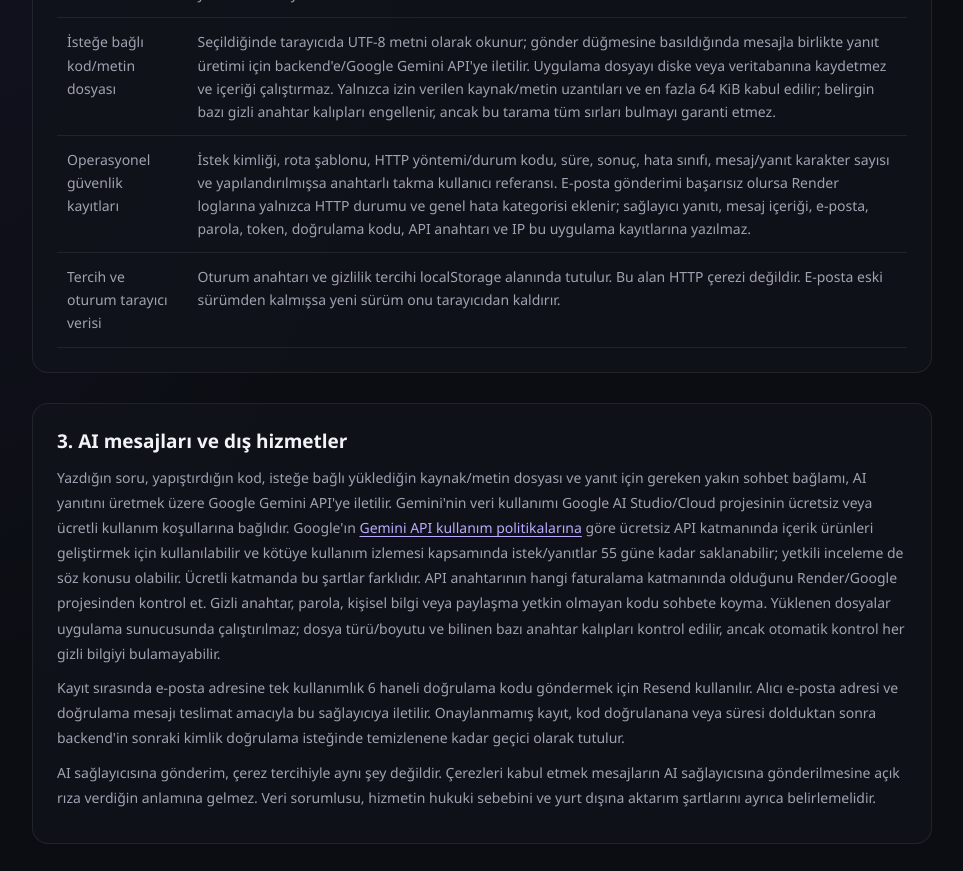
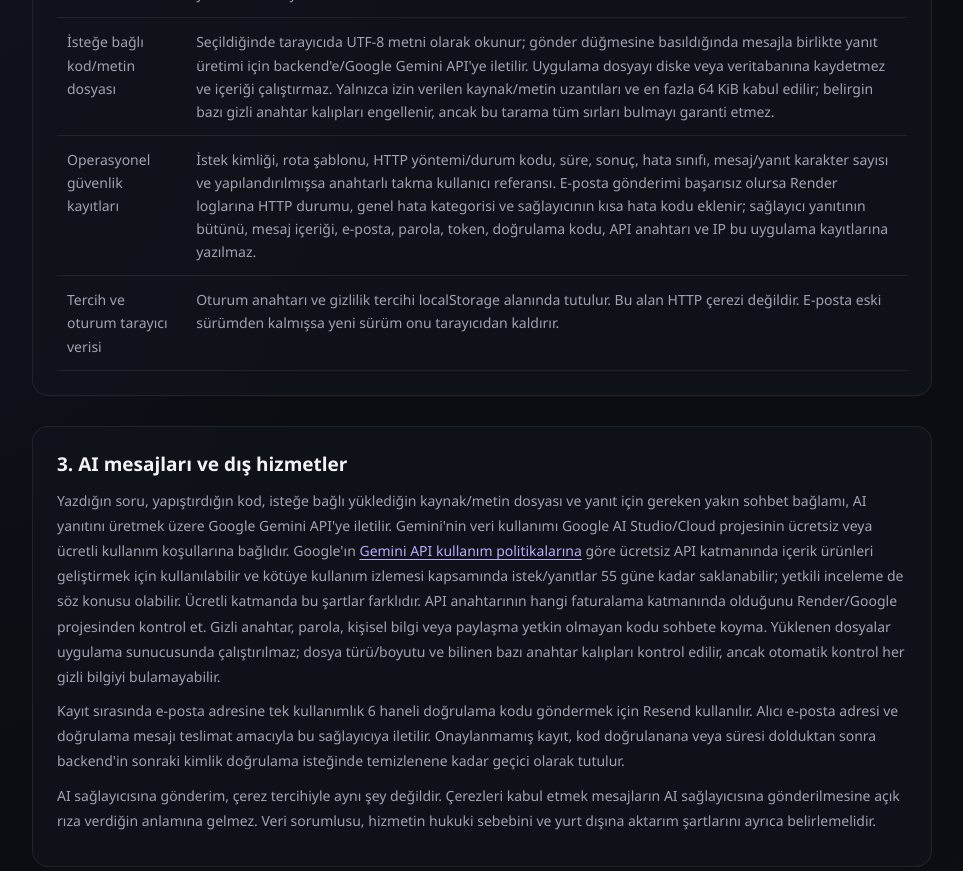
Before and after one commit to HaKING06/haking-asistan-frontend, a website: page privacy.html in a window 1280 px wide. Shown: the part 1040-1911 px from the top of the page, without its empty margins (158-1121 px from the left). Drawn offline with Linux system fonts and the light colour scheme.

Commit message:
Update privacy.html

```diff
--- a/privacy.html
+++ b/privacy.html
@@ -55,7 +55,7 @@
             <tr><td>Şifre ve oturum</td><td>Şifrenin kendisi saklanmaz; scrypt özeti tutulur. Veritabanında oturum belirtecinin özeti yer alır; belirteç 30 gün sonra sona erer. Tarayıcıdaki oturum belirteci oturum açıldığında localStorage'da tutulur.</td></tr>
             <tr><td>Mesaj, kod ve sohbet bağlamı</td><td>Yanıt üretmek için backend'e ve Google Gemini API'ye gönderilir. HaKING uygulamasının mevcut kodu sohbet metnini kendi veritabanına kaydetmez; yakın sohbet bağlamı tarayıcı belleğinde tutulur ve sekme yenilenince kaybolur.</td></tr>
             <tr><td>İsteğe bağlı kod/metin dosyası</td><td>Seçildiğinde tarayıcıda UTF-8 metni olarak okunur; gönder düğmesine basıldığında mesajla birlikte yanıt üretimi için backend'e/Google Gemini API'ye iletilir. Uygulama dosyayı diske veya veritabanına kaydetmez ve içeriği çalıştırmaz. Yalnızca izin verilen kaynak/metin uzantıları ve en fazla 64 KiB kabul edilir; belirgin bazı gizli anahtar kalıpları engellenir, ancak bu tarama tüm sırları bulmayı garanti etmez.</td></tr>
-            <tr><td>Operasyonel güvenlik kayıtları</td><td>İstek kimliği, rota şablonu, HTTP yöntemi/durum kodu, süre, sonuç, hata sınıfı, mesaj/yanıt karakter sayısı ve yapılandırılmışsa anahtarlı takma kullanıcı referansı. E-posta gönderimi başarısız olursa Render loglarına yalnızca HTTP durumu ve genel hata kategorisi eklenir; sağlayıcı yanıtı, mesaj içeriği, e-posta, parola, token, doğrulama kodu, API anahtarı ve IP bu uygulama kayıtlarına yazılmaz.</td></tr>
+            <tr><td>Operasyonel güvenlik kayıtları</td><td>İstek kimliği, rota şablonu, HTTP yöntemi/durum kodu, süre, sonuç, hata sınıfı, mesaj/yanıt karakter sayısı ve yapılandırılmışsa anahtarlı takma kullanıcı referansı. E-posta gönderimi başarısız olursa Render loglarına HTTP durumu, genel hata kategorisi ve sağlayıcının kısa hata kodu eklenir; sağlayıcı yanıtının bütünü, mesaj içeriği, e-posta, parola, token, doğrulama kodu, API anahtarı ve IP bu uygulama kayıtlarına yazılmaz.</td></tr>
             <tr><td>Tercih ve oturum tarayıcı verisi</td><td>Oturum anahtarı ve gizlilik tercihi localStorage alanında tutulur. Bu alan HTTP çerezi değildir. E-posta eski sürümden kalmışsa yeni sürüm onu tarayıcıdan kaldırır.</td></tr>
           </tbody>
         </table></div>
```
